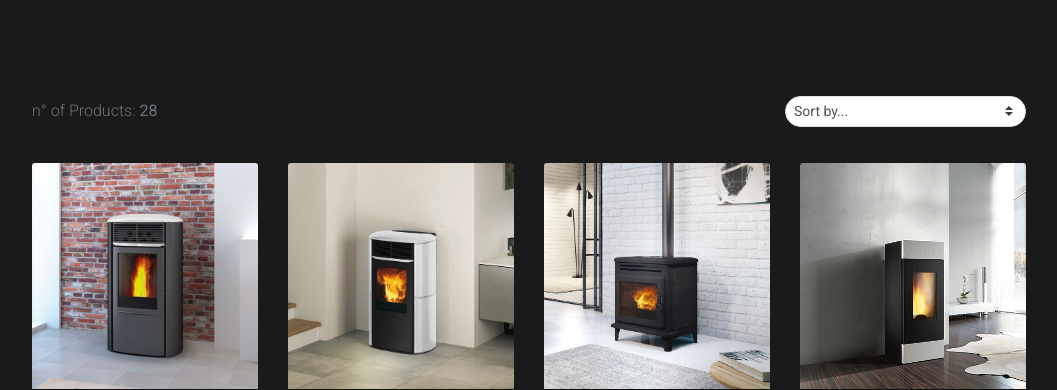
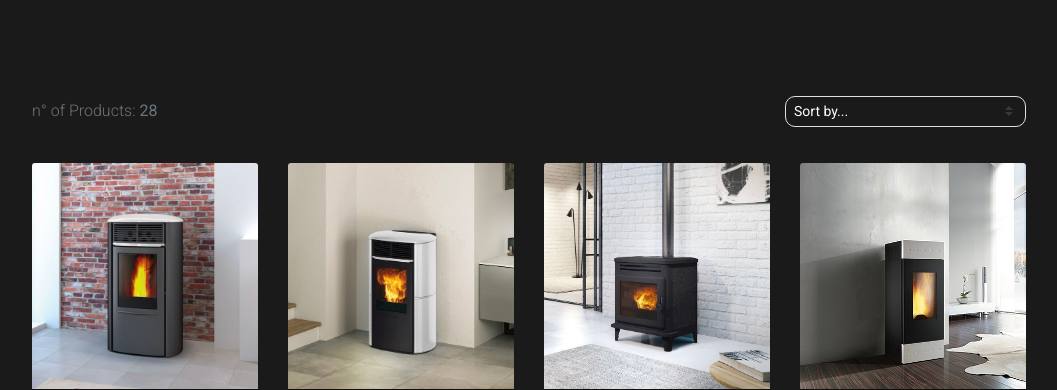
Before and after one commit to Hidnish/Milestone-Project-4-Flame, a Django app: page /products/ in a window 1280 px wide. Shown: the part 77-467 px from the top of the page, without its empty margins (111-1168 px from the left). Run offline with Django 3.2, Linux system fonts and the light colour scheme; data comes from the database, SQL or seed files in the repository; some libraries are stand-ins or nearby versions; some web fonts are replaced.

Commit message:
Change sorting bar style

```diff
--- a/products/templates/products/products.html
+++ b/products/templates/products/products.html
@@ -15,7 +15,7 @@
         <div class="row">
             <div class="col-12 col-md-6 my-auto order-md-last d-flex justify-content-center justify-content-md-end">
                 <div class="sort-select-wrapper w-50">
-                    <select id="sort-selector" class="custom-select custom-select-sm border radius-20 border-{% if current_sorting != 'None_None' %}info{% else %}black{% endif %}">
+                    <select id="sort-selector" class="custom-select custom-select-sm bg-dark-seet text-white border radius-10 border-{% if current_sorting != 'None_None' %}info{% else %}black{% endif %}">
                         <option value="reset" {% if current_sorting == 'None_None' %}selected{% endif %}>Sort by...</option>
                         <option value="price_asc" {% if current_sorting == 'price_asc' %}selected{% endif %}>Price (low to high)</option>
                         <option value="price_desc" {% if current_sorting == 'price_desc' %}selected{% endif %}>Price (high to low)</option>
```
